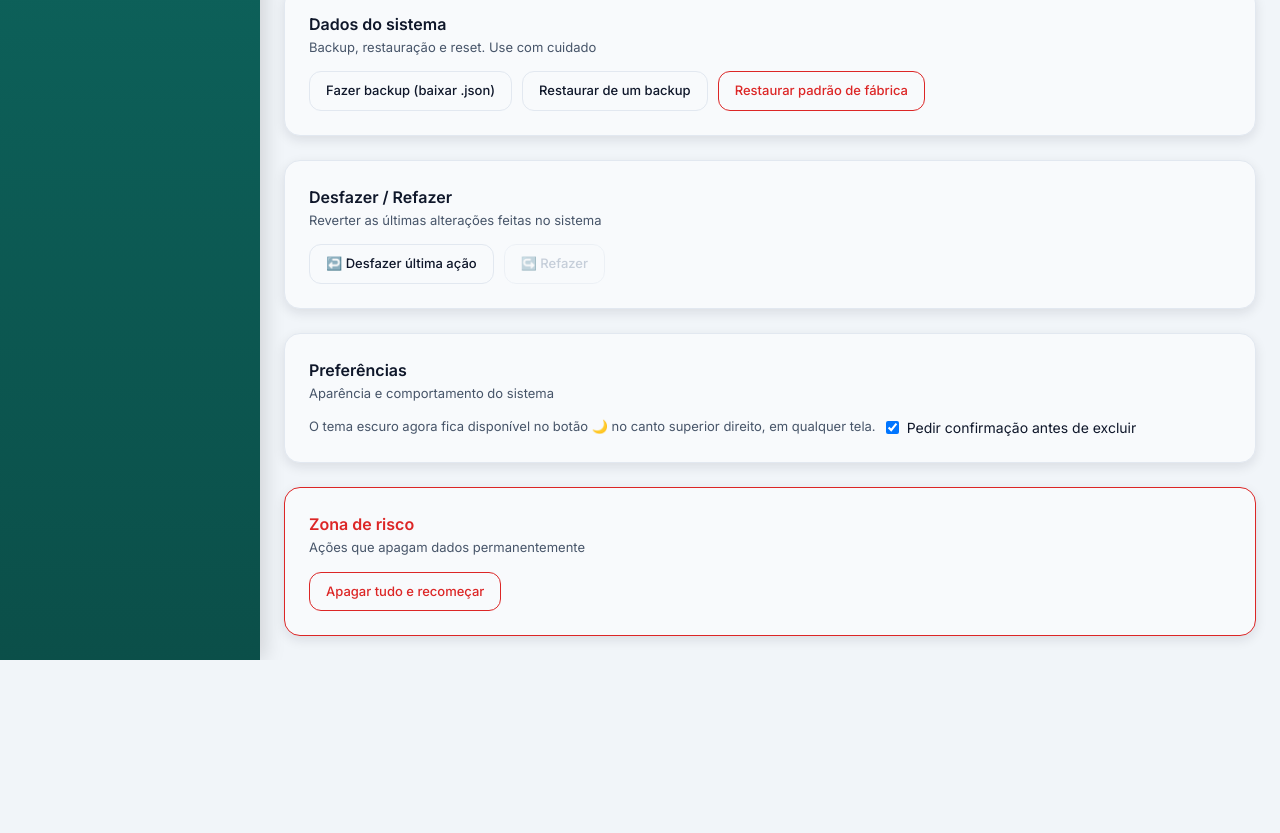
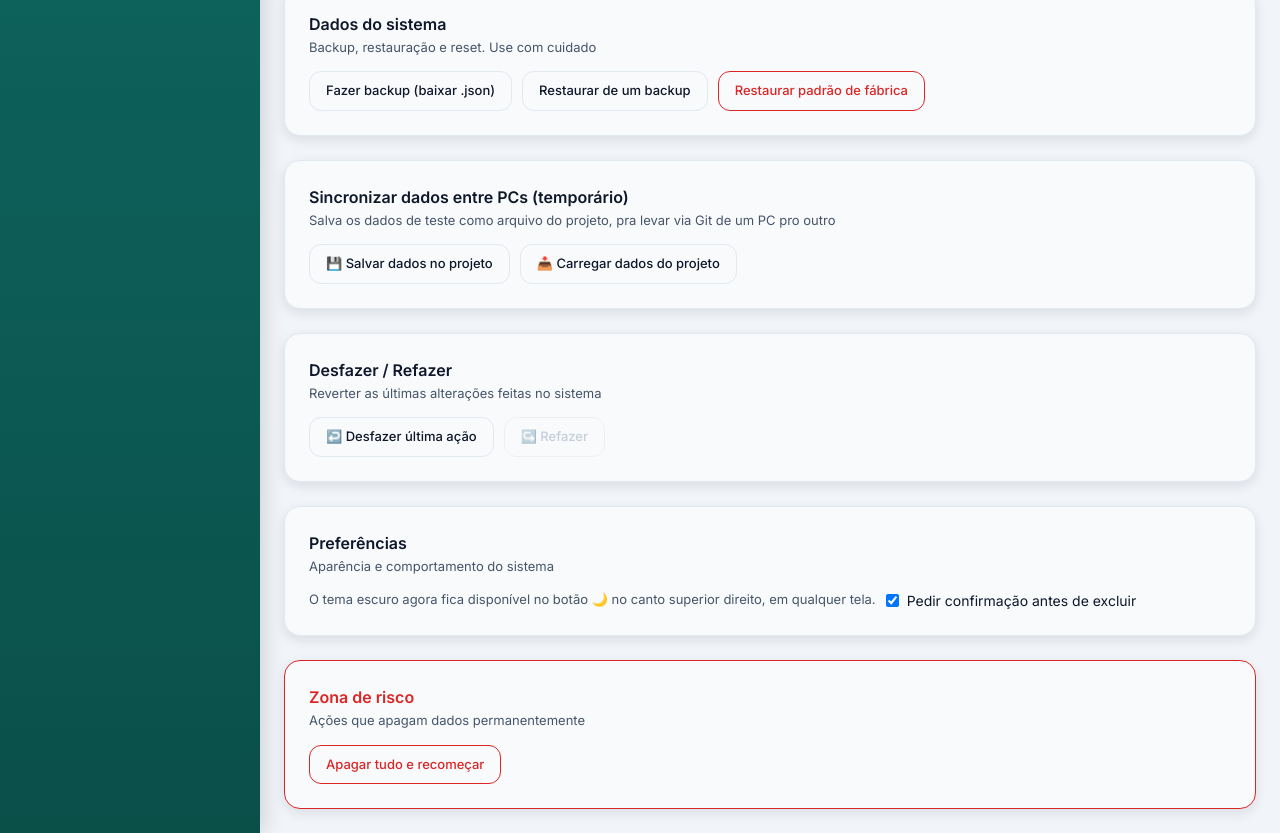
Before and after one commit to BrenoFranzin/apusm, a React (Vite) app: page /configuracoes in a window 1280 px wide. Shown: the part 885-1718 px from the top of the page. Before the commit the page ends 1545 px from the top, so only its background shows below. Built offline with nearby package versions, Linux system fonts and the light colour scheme.

Commit message:
auto-commit

```diff
--- a/src/modules/configuracoes/pages/ConfiguracoesPage.tsx
+++ b/src/modules/configuracoes/pages/ConfiguracoesPage.tsx
@@ -97,6 +97,27 @@ export default function ConfiguracoesPage() {
 
     e.target.value = "";
   }
+
+function handleSalvarDadosNoProjeto() {
+    backupService.exportarSeedTeste();
+    avisar("Arquivo seed-teste.json baixado. Mova ele pra pasta public/ do projeto e faça o commit/push.");
+  }
+
+  async function handleCarregarDadosDoProjeto() {
+    const confirmar = window.confirm(
+      "Isso vai substituir todos os dados atuais pelos dados do arquivo seed-teste.json do projeto. Deseja continuar?"
+    );
+    if (!confirmar) return;
+
+    try {
+      await backupService.carregarSeedTesteDoProjeto();
+      avisar("Dados carregados do projeto. Recarregando a página...");
+      setTimeout(() => window.location.reload(), 1500);
+    } catch (e) {
+      avisar(e instanceof Error ? e.message : "Erro ao carregar dados do projeto.");
+    }
+  }
+
 
   function handleResetarFabrica() {
     const confirmar = window.confirm(
@@ -273,6 +294,11 @@ export default function ConfiguracoesPage() {
           style={{ display: "none" }}
           onChange={handleArquivoRestaurar}
         />
+      </Section>
+
+      <Section title="Sincronizar dados entre PCs (temporário)" desc="Salva os dados de teste como arquivo do projeto, pra levar via Git de um PC pro outro">
+        <Btn onClick={handleSalvarDadosNoProjeto}>💾 Salvar dados no projeto</Btn>
+        <Btn onClick={handleCarregarDadosDoProjeto}>📥 Carregar dados do projeto</Btn>
       </Section>
 
       <Section title="Desfazer / Refazer" desc="Reverter as últimas alterações feitas no sistema">
--- a/src/modules/configuracoes/services/backup.service.ts
+++ b/src/modules/configuracoes/services/backup.service.ts
@@ -9,6 +9,8 @@ const CHAVES = [
   "apusm:instrutores",
   "apusm:modalidades",
   "apusm:turmas",
+  "apusm:listaEspera",
+  "apusm:presencaSemanal",
 ] as const;
 
 export interface BackupData {
@@ -36,6 +38,20 @@ class BackupService {
     const backup = this.montarBackup();
     this.baixarArquivo(backup, "seed-teste.json");
   }
+
+// ==========================
+  // CARREGAR DADOS DE TESTE DIRETO DO ARQUIVO DO PROJETO (public/seed-teste.json)
+  // ==========================
+  async carregarSeedTesteDoProjeto(): Promise<void> {
+    const resposta = await fetch("/seed-teste.json");
+    if (!resposta.ok) {
+      throw new Error("Arquivo seed-teste.json não encontrado em public/. Faça o export primeiro e mova o arquivo pra lá.");
+    }
+    const seed: BackupData = await resposta.json();
+    this.carregarSeedTeste(seed);
+  }
+
+
 
   // ==========================
   // CARREGAR DADOS DE TESTE (já embutido no projeto, sem escolher arquivo)
```
